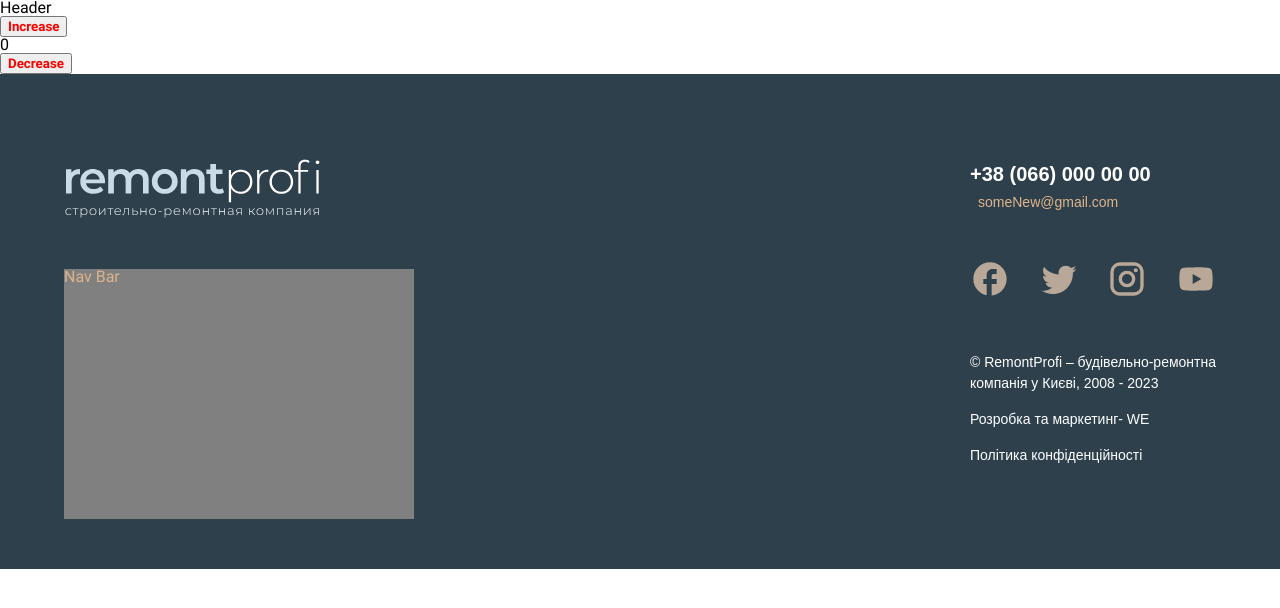
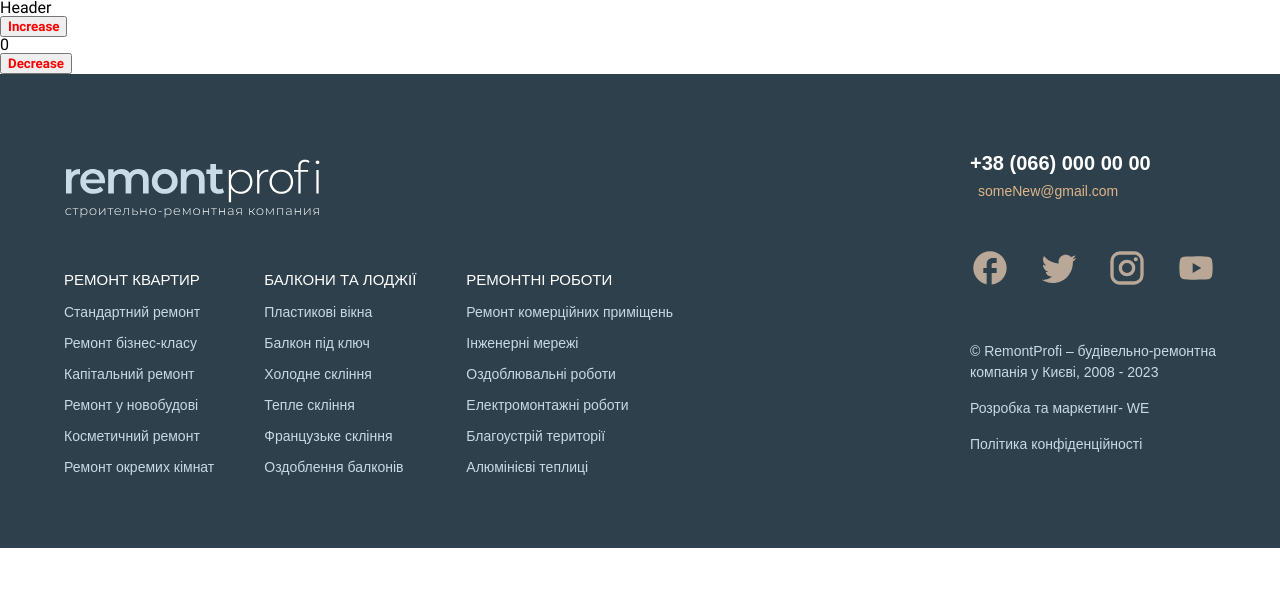
Before and after one commit to AntonKramarchuk/Kramax.com, a React (Create React App) app in the folder client/: page / in a window 1280 px wide. Shown: the top 608 px of the page. Built offline with nearby package versions, Linux system fonts and the light colour scheme.

Commit message:
nav footer

```diff
--- a/client/src/components/Footer/ContactsFooter/ContactsFooter.jsx
+++ b/client/src/components/Footer/ContactsFooter/ContactsFooter.jsx
@@ -9,7 +9,7 @@ import {Link as RouterLink} from 'react-router-dom'
 import {styled} from '@mui/material/styles';
 
 const StyledTypography = styled(Typography)(() => ({
-    color: '#FFF',
+    color: '#C7D9E6',
     fontSize: '14px',
     fontWeight: '200',
     paddingBottom: '15px',
--- /dev/null
+++ b/client/src/components/Footer/NavBarFooter/NavBarElement/NavBarElement.jsx
@@ -0,0 +1,31 @@
+import React from 'react';
+import {Box, List, ListItemText, Typography} from "@mui/material";
+import PropTypes from 'prop-types';
+function NavBarElement({title, list}) {
+
+    return (
+        <Box component='div' sx={{display: 'flex', flexDirection: 'column',paddingRight:'50px'}}>
+            <Typography variant="body1" component='span' sx={{color:'#FFF', fontSize: '15px', '&:hover': {
+                    color:'#DFB48B',
+                }}}>
+                {title}
+            </Typography>
+            <List >
+                {list.map((item, index) => {
+                    return(
+                        <ListItemText disableTypography={true}  sx={{paddingBottom:'10px', color:'#C7D9E6',fontFamily:'Montserrat,sans-serif',fontSize:'14px',lineHeight: "17px", fontWeight: '200','&:hover':{color:'#DFB48B'}}} key={index}>
+                            {item}
+                        </ListItemText>
+                    )
+                })}
+
+
+            </List>
+        </Box>
+    );
+}
+NavBarElement.propTypes = {
+    title: PropTypes.string.isRequired,
+    list: PropTypes.array.isRequired,
+};
+export default NavBarElement;
--- a/client/src/components/Footer/NavBarFooter/NavBarFooter.jsx
+++ b/client/src/components/Footer/NavBarFooter/NavBarFooter.jsx
@@ -1,9 +1,18 @@
 import React from 'react';
 import {Box} from "@mui/material";
+import NavBarElement from "./NavBarElement/NavBarElement";
 
+
+const list1=['Стандартний ремонт','Ремонт бізнес-класу','Капітальний ремонт','Ремонт у новобудові','Косметичний ремонт','Ремонт окремих кімнат'];
+const list2=['Пластикові вікна','Балкон під ключ','Холодне скління', 'Тепле скління','Французьке скління','Оздоблення балконів'];
+const list3=['Ремонт комерційних приміщень','Інженерні мережі','Оздоблювальні роботи','Електромонтажні роботи','Благоустрій території','Алюмінієві теплиці']
 function NavBarFooter() {
     return (
-        <Box component='div' sx={{background: 'grey', height: '250px', width:'350px'}}>Nav Bar </Box>
+        <Box component='div' sx={{display: 'flex'}}>
+            <NavBarElement title="РЕМОНТ КВАРТИР" list={list1}/>
+            <NavBarElement title="БАЛКОНИ ТА ЛОДЖІЇ" list={list2}/>
+            <NavBarElement title="РЕМОНТНІ РОБОТИ" list={list3}/>
+        </Box>
     );
 }
 
```
